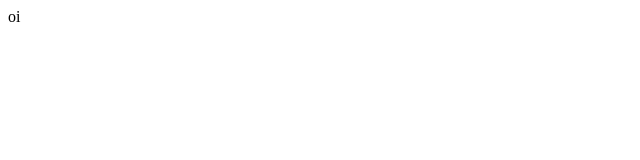
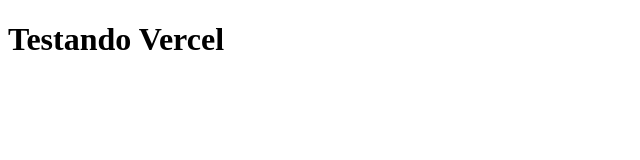
Before and after one commit to alineom/vercel_teste_2024, a plain HTML site: page index.html in a window 1280 px wide. Shown: the whole page, without its empty margins (0-640 px from the left). Drawn offline with Linux system fonts and the light colour scheme.

Commit message:
Update index.html

```diff
--- a/index.html
+++ b/index.html
@@ -6,7 +6,8 @@
   <title>Document</title>
 </head>
 <body>
-  oi
+
+  <h1>Testando Vercel</h1>
 
 </body>
 </html>
```
